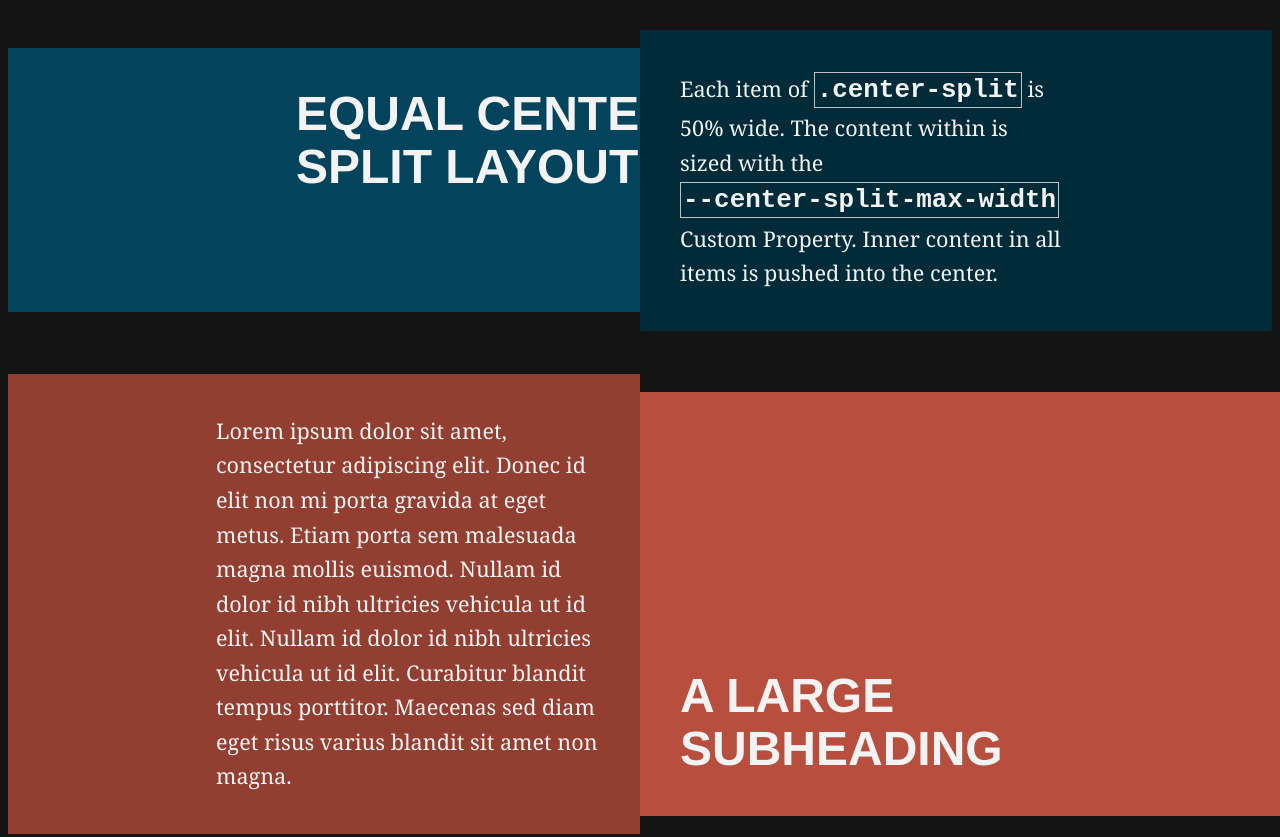
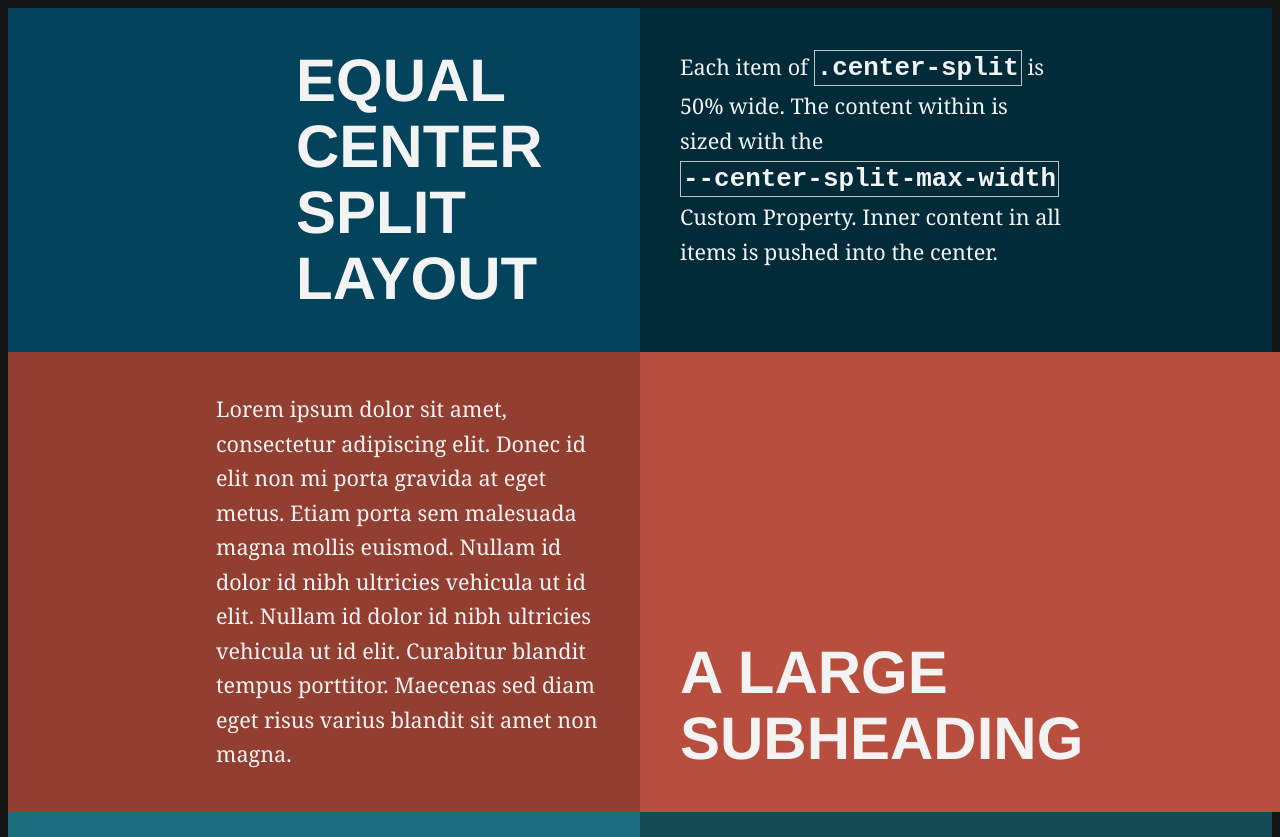
Before and after one commit to esther2180/daily_challenge, a plain HTML site: page 6.7.19-Piccalilli_CSS/index.html in a window 1280 px wide. Shown: the top 837 px of the page. Drawn offline with Linux system fonts and the light colour scheme.

Commit message:
Style layout finished

```diff
--- a/6.7.19-Piccalilli_CSS/styles.css
+++ b/6.7.19-Piccalilli_CSS/styles.css
@@ -1,41 +1,89 @@
 .center-split {
     --center-split-max-width: 30vw;
+    margin-top: 0px;
+    margin-bottom: 0px;
   }
 
-/* So that content vertically aligns, we set it as a flex item */
+body {
+    background: #141414;
+    color: #f3f3f3;
+    line-height: 1.6;
+    font-family: Georgia, serif;
+  }
+
+  h1,
+  h2,
+  h3 {
+    font-family: Helvetica, Arial, sans-serif;
+    line-height: 1.1;
+    width: 100%;
+  }
+
+  h1 {
+    font-size: 2.5rem;
+    max-width: 30ch;
+    margin-top: 0px;
+    margin-bottom: 0px;
+    padding-left: 0px;
+  }
+
+  h2 {
+    font-size: 2rem;
+    margin-top: 0px;
+    margin-bottom: 0px;
+    padding-left: 0px;
+    padding-right: 0px;
+  }
+
+  p {
+      margin-top: 0px;
+      margin-bottom: 0px;
+  }
+
+  code {
+    font-size: 1.2em;
+    border: 1px solid #c1c1c1;
+    white-space: pre;
+    padding: 2px;
+    font-weight: 700;
+  }
+
+  @media (min-width: 720px) {
+    article > h1,
+    article > p {
+      margin-left: 3rem;
+    }
+  }
+
   .center-split > * {
     display: flex;
     flex-direction: column;
+    justify-content: flex-start;
     padding: 2.5rem;
   }
 
-/* Reset flex and padding rules for media elements because
-   we want them to bleed out */
   .center-split > img,
   .center-split > picture,
   .center-split > video {
     display: block;
     padding: 0;
-
-  /* Stuff is gonna get stretchy, so maintain
-     some order and crop media */
     object-fit: cover;
   }
 
   @media (min-width: 720px) {
+    /* [1] */
     .center-split {
       display: grid;
       grid-template-columns: repeat(2, 50%);
       align-items: stretch;
     }
 
-  /* Apply our max width to the
-     direct child of the .center-split child */
+    /* [2] */
     .center-split > * > * {
       max-width: var(--center-split-max-width);
     }
 
-  /* Set auto margins to push the content into the center */
+    /* [3] */
     .center-split > *:nth-child(odd) > * {
       margin: 0 0 0 auto;
     }
@@ -44,8 +92,7 @@
       margin: 0 auto 0 0;
     }
 
-  /* Reset max width and margin rules for media elements because
-     we want them to bleed out */
+    /* [4] */
     .center-split > img,
     .center-split > picture,
     .center-split > video {
@@ -54,8 +101,6 @@
     }
   }
 
-
-/* Presentational styles for this demo */
   .center-split {
     color: #f3f3f3;
     font-size: 1.35rem;
@@ -81,7 +126,6 @@
     justify-content: flex-end;
   }
 
-
   .center-split:nth-of-type(3) p:first-child {
     background: #1c6e7e;
   }
@@ -93,45 +137,6 @@
   @media (min-width: 720px) {
     .center-split h1,
     .center-split h2 {
-    font-size: 3rem;
+      font-size: 3.75rem;
     }
   }
-
-
-/* Global presentational styles */
-body {
-  background: #141414;
-  color: #f3f3f3;
-  line-height: 1.6;
-  font-family: Georgia, serif;
-}
-
-h1, h2, h3 {
-  font-family: Helvetica, Arial, sans-serif;
-  line-height: 1.1;
-  width: 100%;
-}
-
-h1 {
-  font-size: 2.5rem;
-  max-width: 30ch;
-}
-
-h2 {
-  font-size: 2rem;
-}
-
-code {
-  font-size: 1.2em;
-  border: 1px solid #c1c1c1;
-  white-space: pre;
-  padding: 2px;
-  font-weight: 700;
-}
-
-@media (min-width: 720px) {
-  article > h1,
-  article > p {
-    margin-left: 3rem;
-  }
-}
```
Also changed, not shown: 6.7.19-Piccalilli_CSS/index.html (+18 -37 lines). Lines whose indentation alone changed are shown as unchanged.
